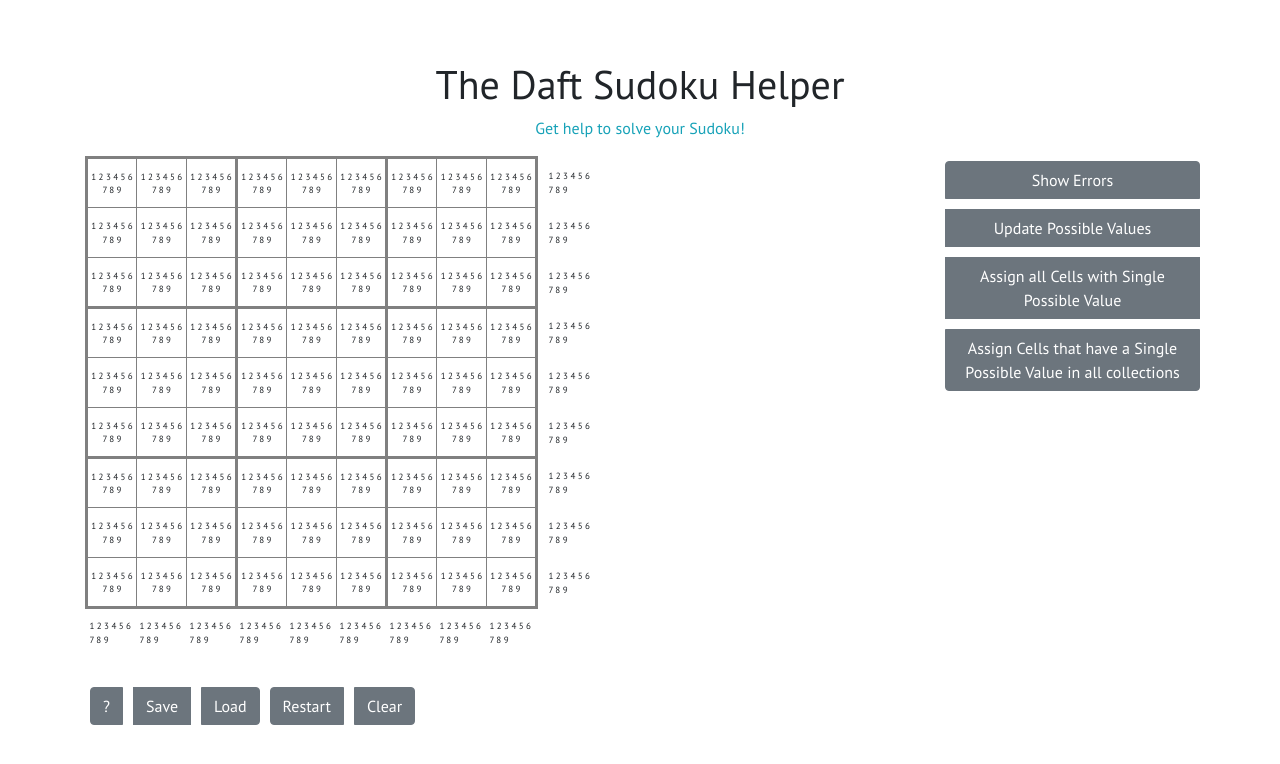
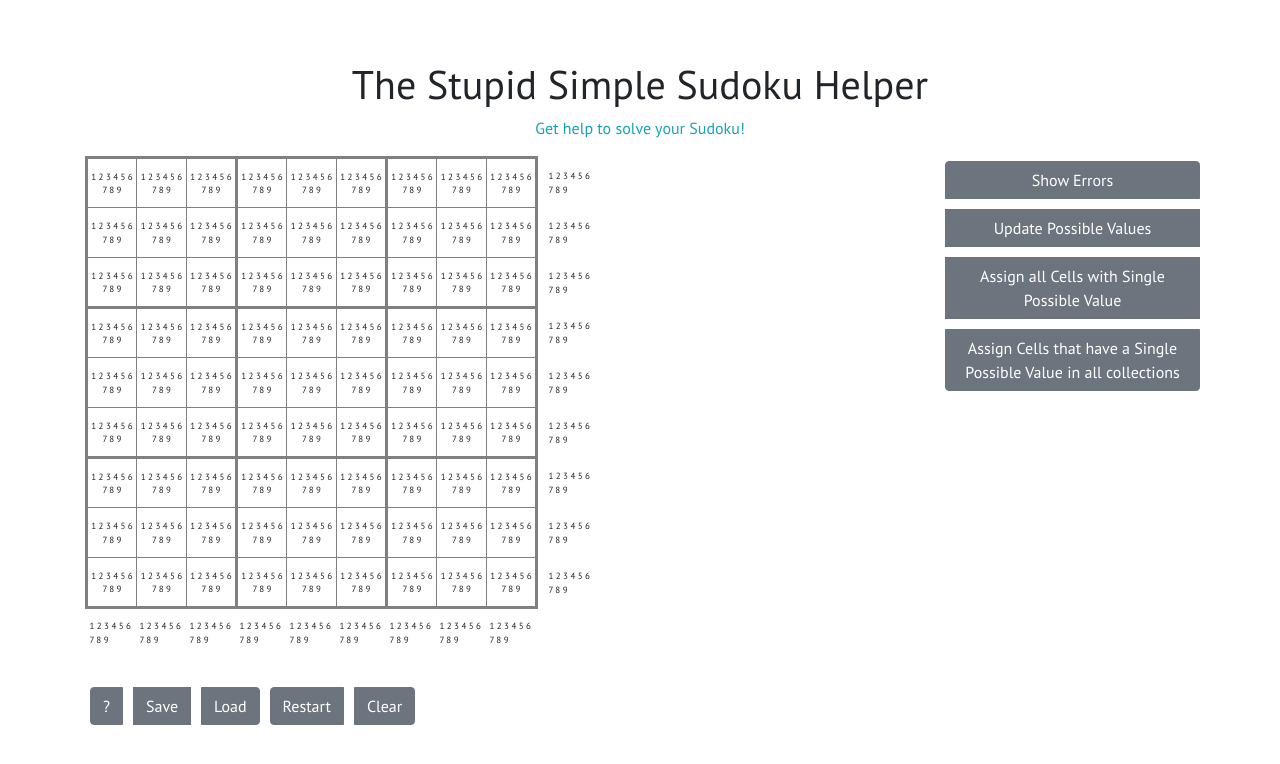
Before and after one commit to ptandler/sudoku-helper, a Vue app: page / in a window 1280 px wide. Shown: the top 764 px of the page. Built offline with nearby package versions, Linux system fonts and the light colour scheme.

Commit message:
Fix: Make SudokuField property required to enable correct init, added missing dev dependencies to typescript and webpack, added vue.config.js to deploy to /docs dir to make this publishable in github pages, updated some packages.

```diff
--- a/public/index.html
+++ b/public/index.html
@@ -6,7 +6,7 @@
     <meta name="viewport" content="width=device-width,initial-scale=1.0, shrink-to-fit=no">
     <link rel="icon" href="<%= BASE_URL %>favicon.ico">
     <link rel="manifest" href="<%= BASE_URL %>/manifest.json">
-    <title>The Daft Sudoku Helper</title>
+    <title>The Stupid Simple Sudoku Helper</title>
 </head>
 <body>
 <noscript>
--- a/src/App.vue
+++ b/src/App.vue
@@ -2,7 +2,7 @@
     <div id="app" class="container">
         <div class="row">
             <div class="col-12 text-center">
-                <h1>The Daft Sudoku Helper</h1>
+                <h1>The Stupid Simple Sudoku Helper</h1>
                 <p class="text-info">Get help to solve your Sudoku!</p>
             </div>
         </div>
--- a/src/components/SudokuField.vue
+++ b/src/components/SudokuField.vue
@@ -19,7 +19,7 @@
 
     @Component
     export default class SudokuField extends Vue {
-        @Prop() private model: SudokuFieldModel = SudokuFieldModel.dummyModel;
+        @Prop() private model!: SudokuFieldModel;
 
         public activate() {
             this.$emit('clearActive');
--- /dev/null
+++ b/vue.config.js
@@ -0,0 +1,5 @@
+// vue.config.js see https://cli.vuejs.org/config/#global-cli-config
+module.exports = {
+	baseUrl: '' // use relative paths (CSS will be at root as well)
+	, outputDir: 'docs'
+};
```
Also changed, not shown: package.json (+17 -6 lines), 27 other files (tests, documents, lock files or other folders).
